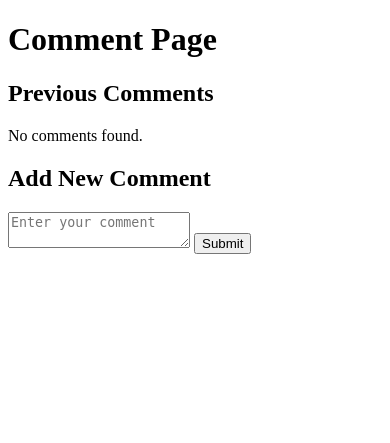
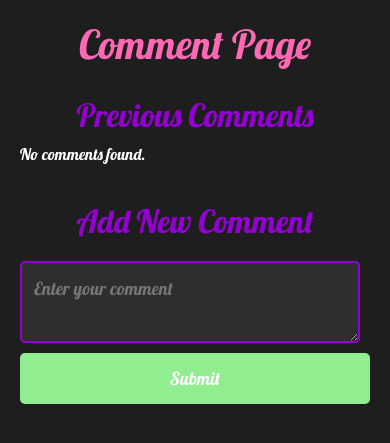
Before and after one commit to MahtaMirzaei/Vibes, a Flask app: page /comment in a window 390 px wide. Shown: the top 443 px of the page. Run offline with Flask 3, Linux system fonts and the light colour scheme; a user stored in the database is signed in; data comes from the database, SQL or seed files in the repository; both versions use the stored data as it was after the commit; data that the repository does not hold is empty; some libraries are stand-ins or nearby versions.

Commit message:
feat(): comment's ui

```diff
--- a/app.py
+++ b/app.py
@@ -2203,25 +2203,26 @@ def comment():
 
         if song_id:
             song_comments = c.execute(
-                "SELECT * FROM song_comments WHERE song_id = ?", (song_id,)).fetchall()
+                "SELECT u.name, sc.comment FROM song_comments sc JOIN USERS u ON sc.user_id = u.user_id WHERE sc.song_id = ?", (song_id,)).fetchall()
             playlist_comments = []
             album_comments = []
         elif playlist_id:
+            playlist_comments = c.execute(
+                "SELECT u.name, pc.comment FROM playlist_comments pc JOIN USERS u ON pc.user_id = u.user_id WHERE pc.playlist_id = ?", (playlist_id,)).fetchall()
             song_comments = []
-            playlist_comments = c.execute(
-                "SELECT * FROM playlist_comments WHERE playlist_id = ?", (playlist_id,)).fetchall()
             album_comments = []
         elif album_id:
+            album_comments = c.execute(
+                "SELECT u.name, ac.comment FROM album_comments ac JOIN USERS u ON ac.user_id = u.user_id WHERE ac.album_id = ?", (album_id,)).fetchall()
             song_comments = []
             playlist_comments = []
+        else:
+            song_comments = c.execute(
+                "SELECT u.name, sc.comment FROM song_comments sc JOIN USERS u ON sc.user_id = u.user_id").fetchall()
+            playlist_comments = c.execute(
+                "SELECT u.name, pc.comment FROM playlist_comments pc JOIN USERS u ON pc.user_id = u.user_id").fetchall()
             album_comments = c.execute(
-                "SELECT * FROM album_comments WHERE album_id = ?", (album_id,)).fetchall()
-        else:
-            song_comments = c.execute("SELECT * FROM song_comments").fetchall()
-            playlist_comments = c.execute(
-                "SELECT * FROM playlist_comments").fetchall()
-            album_comments = c.execute(
-                "SELECT * FROM album_comments").fetchall()
+                "SELECT u.name, ac.comment FROM album_comments ac JOIN USERS u ON ac.user_id = u.user_id").fetchall()
 
         conn.close()
 
@@ -2232,6 +2233,7 @@ def comment():
 
 
 
+
     return redirect(url_for('chat', friend_id=receiver_id))
 
 
--- a/templates/comment.html
+++ b/templates/comment.html
@@ -2,21 +2,101 @@
 <html>
 <head>
   <title>Comment Page</title>
+  <!-- Include your stylesheets and other necessary imports -->
+  <link rel="stylesheet" href="https://stackpath.bootstrapcdn.com/bootstrap/4.5.2/css/bootstrap.min.css">
+  <link rel="stylesheet" href="https://fonts.googleapis.com/css2?family=Lobster&display=swap">
   <style>
-      /* CSS styles go here */
+    body {
+      background-color: #1e1e1f;
+      color: #ffffff;
+      font-family: 'Lobster', cursive;
+      display: flex;
+      flex-direction: column;
+      align-items: center;
+      justify-content: center;
+      padding: 20px;
+    }
+
+    h1 {
+      color: #ff69b4; /* Pink color */
+      text-align: center;
+    }
+    h2 {
+      color: #9400d3; /* Pink color */
+      text-align: center;
+    }
+
     .comment-section {
+      width: 100%;
+      max-width: 800px;
+      margin-top: 20px;
+    }
+
+    .comment-box {
+      background-color: #2e2e2f;
+      padding: 20px;
+      border-radius: 10px;
       margin-bottom: 20px;
     }
-      .comment-box {
-        border: 1px solid #ccc;
-        padding: 10px;
-        margin-bottom: 10px;
-      }
+
     .comment-box p {
       margin: 0;
     }
+
     .comment-box .user {
       font-weight: bold;
+      color: #ff69b4; /* Pink color */
+      font-size: 18px;
+    }
+
+    .comment-box .text {
+      color: #ffffff;
+      margin-top: 5px;
+    }
+
+    .send-comment-form {
+      display: flex;
+      justify-content: space-between;
+      width: 100%;
+      margin-top: 20px;
+    }
+
+    .send-comment-form textarea {
+      flex-grow: 1;
+      margin-right: 10px;
+      padding: 12px;
+      border: 2px solid #9400d3; /* Purple border */
+      border-radius: 5px;
+      color: #ffffff;
+      background-color: #2e2e2f;
+      font-family: 'Lobster', cursive;
+      font-size: 18px;
+    }
+
+    .btn-send {
+      background-color: #90ee90; /* Light green color */
+      color: #ffffff;
+      border: none;
+      padding: 12px 20px;
+      border-radius: 5px;
+      cursor: pointer;
+      transition: background-color 0.3s ease;
+      font-family: 'Lobster', cursive;
+      font-size: 18px;
+    }
+
+    .btn-send:hover {
+      background-color: #76c776;
+    }
+
+    @media (max-width: 768px) {
+      .send-comment-form {
+        flex-direction: column;
+      }
+
+      .send-comment-form textarea {
+        margin-bottom: 10px;
+      }
     }
   </style>
 </head>
@@ -25,40 +105,47 @@
 
   <div class="comment-section">
     <h2>Previous Comments</h2>
-      {% if song_id %} {% for comment in song_comments %}
+    {% if song_id %}
+      {% for comment in song_comments %}
         <div class="comment-box">
-        <p class="user">{{ comment[1] }}</p>
-        <p>{{ comment[3] }}</p>
+          <p class="user">{{ comment[0] }}</p>
+          <p class="text">{{ comment[1] }}</p>
         </div>
-      {% endfor %} {% elif playlist_id %} {% for comment in playlist_comments %}
+      {% endfor %}
+    {% elif playlist_id %}
+      {% for comment in playlist_comments %}
         <div class="comment-box">
-        <p class="user">{{ comment[1] }}</p>
-        <p>{{ comment[3] }}</p>
+          <p class="user">{{ comment[0] }}</p>
+          <p class="text">{{ comment[1] }}</p>
         </div>
-      {% endfor %} {% elif album_id %} {% for comment in album_comments %}
+      {% endfor %}
+    {% elif album_id %}
+      {% for comment in album_comments %}
         <div class="comment-box">
-        <p class="user">{{ comment[1] }}</p>
-        <p>{{ comment[3] }}</p>
+          <p class="user">{{ comment[0] }}</p>
+          <p class="text">{{ comment[1] }}</p>
         </div>
-      {% endfor %} {% else %}
+      {% endfor %}
+    {% else %}
       <p>No comments found.</p>
     {% endif %}
   </div>
 
   <div class="comment-section">
     <h2>Add New Comment</h2>
-      <form method="post">
-        <input type="hidden" name="user_id" value="{{ user_id }}" />
+    <form method="post" class="send-comment-form">
+      <input type="hidden" name="user_id" value="{{ user_id }}">
       {% if song_id %}
-        <input type="hidden" name="song_id" value="{{ song_id }}" />
+        <input type="hidden" name="song_id" value="{{ song_id }}">
       {% elif playlist_id %}
-        <input type="hidden" name="playlist_id" value="{{ playlist_id }}" />
+        <input type="hidden" name="playlist_id" value="{{ playlist_id }}">
       {% elif album_id %}
-        <input type="hidden" name="album_id" value="{{ album_id }}" />
+        <input type="hidden" name="album_id" value="{{ album_id }}">
       {% endif %}
-        <textarea name="comment" placeholder="Enter your comment"></textarea>
-        <button type="submit">Submit</button>
+      <textarea name="comment" placeholder="Enter your comment" required></textarea>
+      <button type="submit" class="btn btn-send">Submit</button>
     </form>
   </div>
+
 </body>
 </html>
```
Also changed, not shown: database.db. Lines whose indentation alone changed are shown as unchanged.
